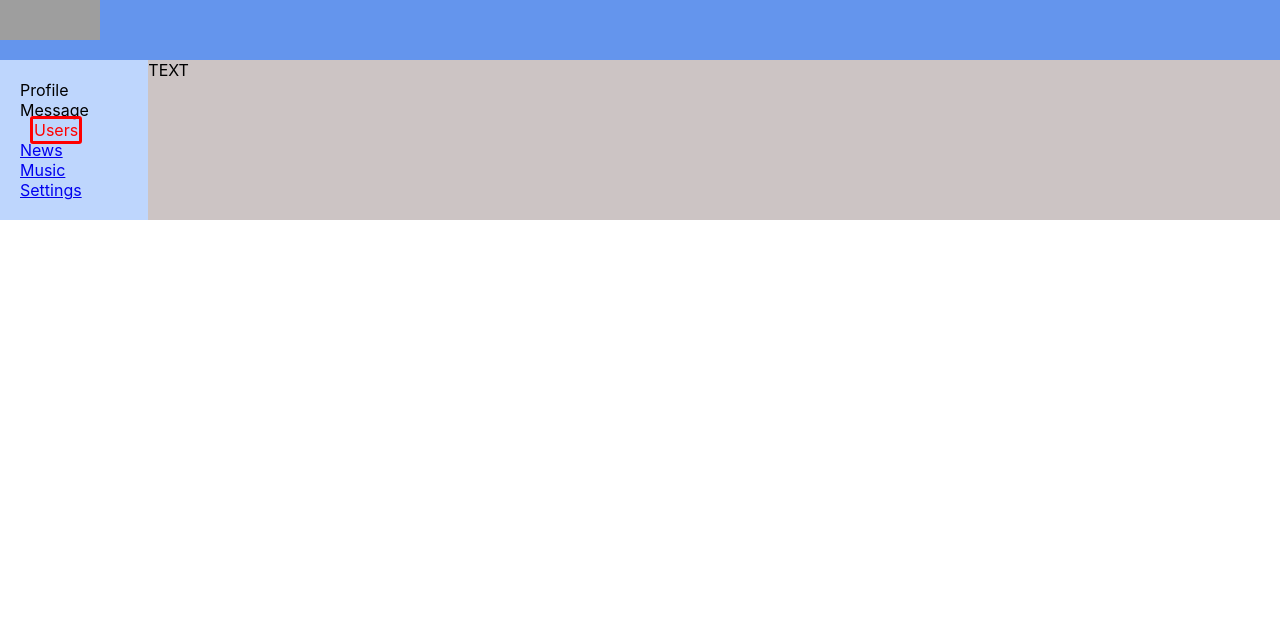
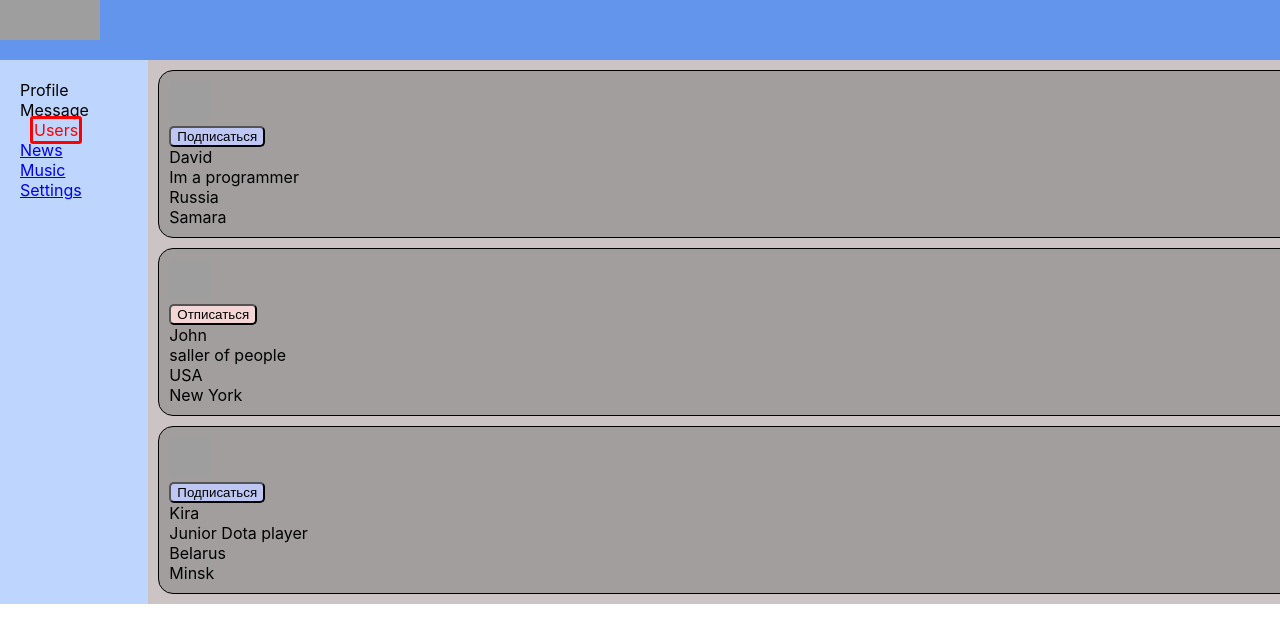
Before and after one commit to Roman-Akimov/Social-Network, a React (Create React App) app: page /users in a window 1280 px wide. Shown: the top 642 px of the page. Built offline with nearby package versions, Linux system fonts and the light colour scheme; grey boxes are pictures that could not be loaded.

Commit message:
49. Реализован Users

```diff
--- a/src/App.js
+++ b/src/App.js
@@ -5,9 +5,9 @@ import Navbar from "./components/Navbar/Navbar";
 import Profile from "./components/Profile/Profile";
 import {BrowserRouter, Route, Routes} from "react-router";
 import DialogsContainer from "./components/Dialogs/DialogsContainer";
-import Users from "./components/Users/Users";
+import UsersContainer from "./components/Users/UsersContainer";
 
-function App(props) {
+function App() {
     return (
         <BrowserRouter>
             <div className="app-wrapper">
@@ -19,7 +19,7 @@ function App(props) {
 
                         <Route path='/dialogs/*' element={<DialogsContainer/>}  />
 
-                        <Route path='/users/*' element={<Users/>}   />
+                        <Route path='/users/*' element={<UsersContainer/>}   />
                         {/*пока не добавлено*/}
                         {/*<Route path='/profile' element={<Profile/>}/>*/}
                         {/*<Route path='/profile' element={<Profile/>}/>*/}
--- a/src/components/Dialogs/Message/Message.jsx
+++ b/src/components/Dialogs/Message/Message.jsx
@@ -1,5 +1,4 @@
 import React from "react";
-// import s from "./../Dialogs.module.css"
 import d from "./Message.module.css"
 
 
--- a/src/components/Profile/Profile.jsx
+++ b/src/components/Profile/Profile.jsx
@@ -1,5 +1,4 @@
 import React from 'react';
-import s from "./Profile.module.css";
 import ProfileInfo from "./MyPosts/ProfileInfo/ProfileInfo";
 import MyPostsContainer from "./MyPosts/MyPostsContainer";
 
--- a/src/components/Users/Users.jsx
+++ b/src/components/Users/Users.jsx
@@ -1,11 +1,40 @@
 import React from "react";
+import s from "./Users.module.css"
+let Users = (props) => {
 
-let Users = (props) => {
-    return (
-        <div>TEXT</div>
-    )
+    if (props.users.length === 0){
+        props.setUsers([
+            {id: 1, userAvatar:"https://www.clipartmax.com/png/full/258-2582267_circled-user-male-skin-type-1-2-icon-male-user-icon.png",
+                follow: false, fullName: "David", status: "Im a programmer", location:{cityName: "Samara", countryName: "Russia"}},
+            {id: 2, userAvatar:"https://www.clipartmax.com/png/full/258-2582267_circled-user-male-skin-type-1-2-icon-male-user-icon.png",
+                follow: true, fullName: "John", status: "saller of people", location:{cityName: "New York", countryName: "USA"}},
+            {id: 3, userAvatar:"https://www.clipartmax.com/png/full/258-2582267_circled-user-male-skin-type-1-2-icon-male-user-icon.png",
+                follow: false, fullName: "Kira", status: "Junior Dota player", location:{cityName: "Minsk", countryName: "Belarus"}},])
+    }
 
-
+    return <div>
+        {
+            props.users.map(u => <div className={s.body} key={u.id}>
+                <span>
+                    <div className="s.userAvatar">
+                        <img src={u.userAvatar} alt="avatar"/>
+                    </div>
+                    <div>{
+                        u.follow
+                            ? (<button className={s.follow} onClick={() => { props.toggle(u.id) }}> Отписаться </button>)
+                            : (<button className={s.unfollow} onClick={() => { props.toggle(u.id) }}> Подписаться </button>)
+                    }
+                    </div>
+                    <span>
+                        <div>{u.fullName}</div><div>{u.status}</div>
+                    </span>
+                    <span>
+                        <div>{u.location.countryName}</div><div>{u.location.cityName}</div>
+                    </span>
+                </span>
+            </div>)
+        }
+    </div>
 }
 
 export default Users;
--- /dev/null
+++ b/src/components/Users/Users.module.css
@@ -0,0 +1,25 @@
+
+.body{
+    border: 1px solid black;
+    border-radius: 15px;
+    padding: 10px;
+    margin: 10px;
+    background-color: #a29e9e;
+}
+
+.body img{
+    width: 40px;
+    height: 40px;
+}
+
+button{
+    border-radius: 5px;
+}
+
+.follow{
+    background-color: #f5d6d6;
+}
+
+.unfollow{
+    background-color: #bec7f3;
+}
--- /dev/null
+++ b/src/components/Users/UsersContainer.jsx
@@ -0,0 +1,23 @@
+import React from "react";
+import {connect} from "react-redux";
+import Users from "./Users";
+import {setUsersAC, toggleFollowAC} from "../../redux/users-reducer";
+
+let mapStateToProps = (state) => {
+    return {
+        users: state.usersPage.users
+    }
+}
+
+let mapDispatchToProps = (dispatch) => {
+    return {
+        toggle: (userId) => {
+            dispatch(toggleFollowAC(userId))
+        },
+        setUsers: (users) => {
+            dispatch(setUsersAC(users));
+        }
+    }
+}
+
+export default connect(mapStateToProps, mapDispatchToProps)(Users)
--- a/src/redux/redux-store.js
+++ b/src/redux/redux-store.js
@@ -2,12 +2,16 @@ import {combineReducers, createStore} from "redux";
 import profileReducer from "./profile-reducer";
 import dialogsReducer from "./dialogs-reducer";
 import sidebarReducer from "./sidebar-reducer";
+import usersReducer from "./users-reducer";
+
 
 let reducers = combineReducers({
     profilePage: profileReducer,
     dialogsPage: dialogsReducer,
-    sidebar: sidebarReducer
-})
+    sidebar: sidebarReducer,
+    usersPage: usersReducer
+
+});
 
 let store = createStore(reducers);
 
--- a/src/redux/users-reducer.js
+++ b/src/redux/users-reducer.js
@@ -1,34 +1,38 @@
-const FOLLOW = "FOLLOW";
-const UNFOLLOW = "UNFOLLOW";
+
+const TOGGLE_FOLLOW = "TOGGLE_FOLLOW";
+const SET_USERS = "SET_USERS";
 
 let initialState = {
     users: [
-        {id: 1, follower: false, fullName: "David", status: "Im a programmer", local:{city: "Samara", country: "Russia"}},
-        {id: 1, follower: true, fullName: "John", status: "saller of people", local:{city: "New York", country: "USA"}},
-        {id: 1, follower: false, fullName: "Kira", status: "Junior Dota player", local:{city: "Minsk", country: "Belarus"}},
+
     ]
 };
 
 
-const usersReducer = (state = initialState, action) => {
+const usersReducer = (state = initialState, action = {}) => {
     switch (action.type){
-        case FOLLOW:
-            let stateCopy = {
+        case TOGGLE_FOLLOW:
+            return {
                 ...state,
-                //: [...state.users],
-                users: state.users.map(u => u){
-                    return  u
+                users: state.users.map(u =>
+                    u.id === action.userId
+                        ? {...u, follow: !u.follow}
+                        : u
+                )
+            }
+        case SET_USERS: {
+            return {
+                ...state,
+                users: [/*...state.users*/, ...action.users]
+            }
         }
-            }
-        case UNFOLLOW:
+
         default:
             return state
     }
 }
 
-export const followActionCreator = () => ({type: FOLLOW, UserId});
-export const unfollowActionCreator = () => ({type: UNFOLLOW});
-// export const updateNewPostActionCreator = (text) =>
-//     ({type: UPDATE_NEW_POST_TEXT, newText: text});
+export const toggleFollowAC = (userId) => ({type: TOGGLE_FOLLOW, userId});
+export const setUsersAC = (users) => ({type: SET_USERS, users});
 
-export default usersReducer();
+export default usersReducer;
```
